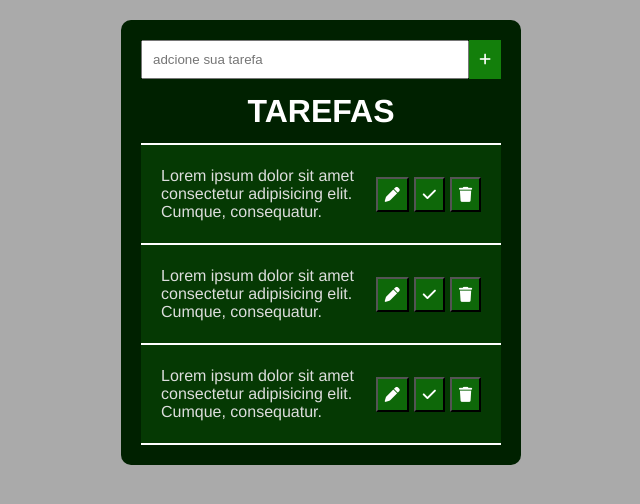
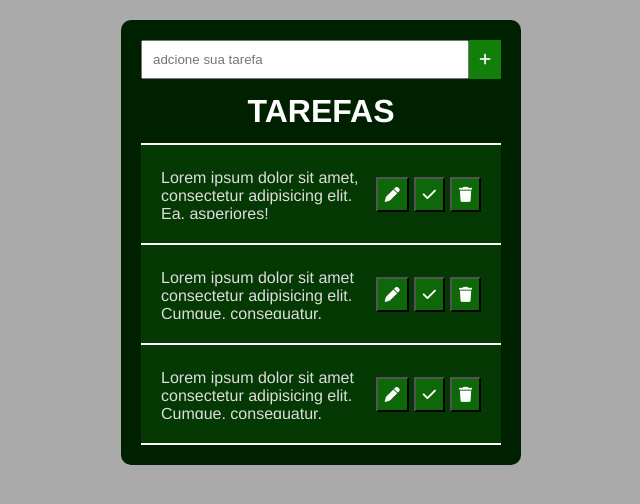
Before and after one commit to gabriel8programmer/project-todo, a plain HTML site: page index.html in a window 1280 px wide. Shown: the full height of the page, 319-959 px from the left. Drawn offline with Linux system fonts and the light colour scheme.

Commit message:
updating project's structure

```diff
--- a/css/style.css
+++ b/css/style.css
@@ -64,7 +64,9 @@
 
 #todoes .todo p {
     width: 70%;
+    height: 50px;
     color: #ddd;
+    overflow: hidden;
 }
 
 #todoes .todo .controls {
--- a/index.html
+++ b/index.html
@@ -22,7 +22,7 @@
 
         <div id="todoes">
             <div class="todo">
-                <p>Lorem ipsum dolor sit amet consectetur adipisicing elit. Cumque, consequatur.</p>
+                <p>Lorem ipsum dolor sit amet, consectetur adipisicing elit. Ea, asperiores!</p>
                 <div class="controls">
                     <button class="btn-edit">
                         <i class="fa-solid fa-pen"></i>
--- a/js/script.js
+++ b/js/script.js
@@ -0,0 +1,2 @@
+
+const todoes = [...document.querySelectorAll(".todo")]
```
